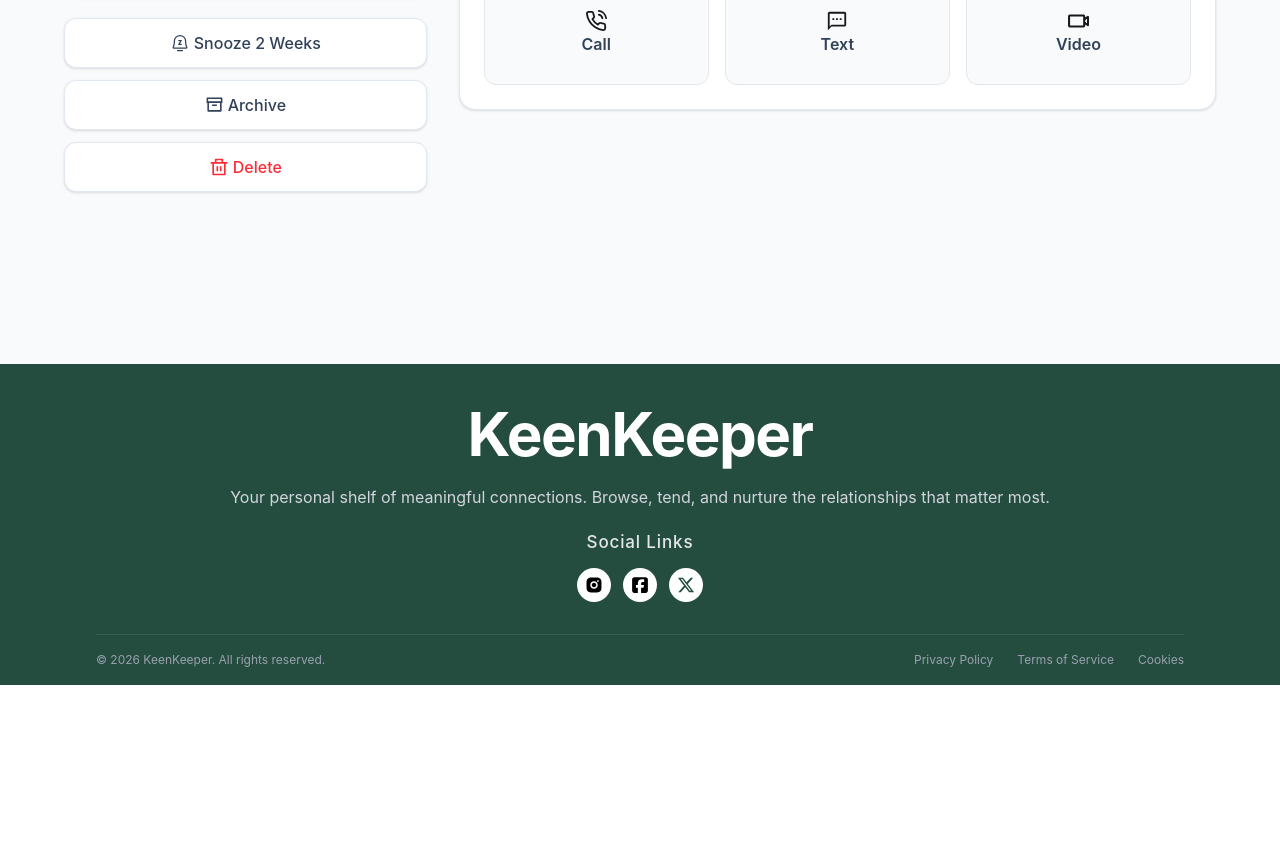
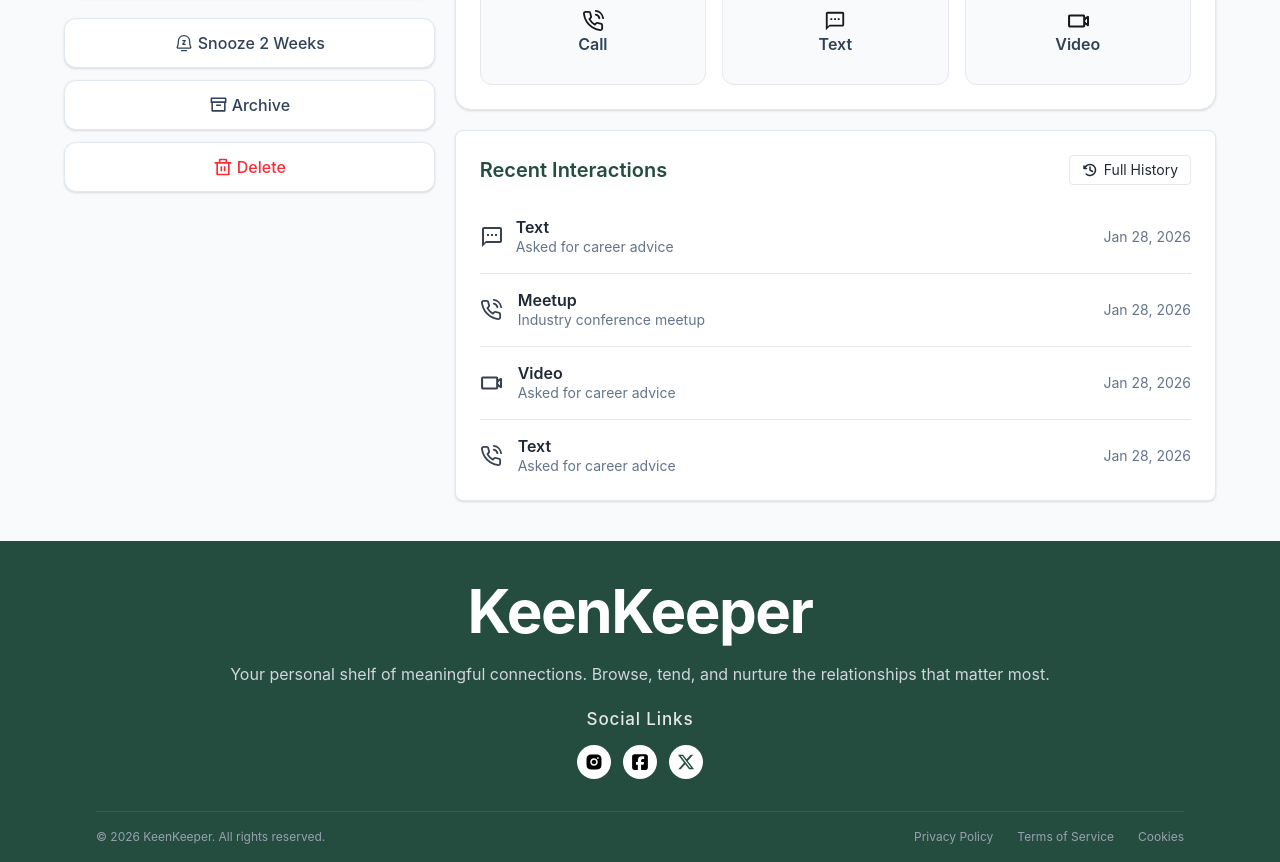
Before and after one commit to HSBHasib/PH-ASSIGNMENT-07, a React (Vite) app: page /friendAbout/1 in a window 1280 px wide. Shown: the part 500-1362 px from the top of the page. Before the commit the page ends 1185 px from the top, so only its background shows below. Built offline with nearby package versions, Linux system fonts and the light colour scheme.

Commit message:
update frinedDetails section and add in friendDetails section new fetures called Recent Interactions

```diff
--- a/src/pages/FriendAbout/FriendAbout.jsx
+++ b/src/pages/FriendAbout/FriendAbout.jsx
@@ -1,7 +1,7 @@
 import React from 'react';
 import { FiPhoneCall } from 'react-icons/fi';
 import { MdOutlineTextsms } from 'react-icons/md';
-import { PiBellSimpleZ, PiVideoCameraBold } from 'react-icons/pi';
+import { PiBellSimpleZ, PiClockCounterClockwiseBold, PiVideoCameraBold } from 'react-icons/pi';
 import { RiArchiveLine, RiDeleteBinLine } from 'react-icons/ri';
 import { Link, useLoaderData, useParams } from 'react-router';
 
@@ -21,7 +21,7 @@
 
     return (
         <div className="bg-[#F8FAFC] min-h-screen p-4 md:p-10">
-            <div className="max-w-6xl mx-auto grid grid-cols-1 lg:grid-cols-12 gap-8">
+            <div className="max-w-6xl mx-auto grid grid-cols-1 lg:grid-cols-12 gap-5">
 
                 {/* Left Column */}
                 <div className="lg:col-span-4 space-y-5">
@@ -94,6 +94,7 @@
                         </div>
                     </div>
 
+                    {/* Relationship Goal */}
                     <div className="bg-white p-6 rounded-lg border border-slate-200 shadow-sm">
                         <div className="flex justify-between items-center mb-4">
                             <h3 className="text-lg text-[#244D3F] font-semibold">Relationship Goal</h3>
@@ -121,6 +122,64 @@
                         </div>
                     </div>
 
+                    {/* Recent Interactions */}
+                    <div className="bg-white p-6 rounded-lg border border-slate-200 shadow-sm ">
+                        <div className="flex justify-between items-center mb-4">
+                            <h2 className="text-xl font-semibold text-[#244D3F]">Recent Interactions</h2>
+                            <button className="flex items-center gap-1.5 px-3 py-1 border border-gray-200 rounded text-sm text-[#1F2937] hover:bg-gray-50">
+                            <PiClockCounterClockwiseBold size={16} /> Full History
+                            </button>
+                        </div>
+
+                        <div className="divide-y divide-gray-200">
+                            <div className="flex justify-between items-center py-4">
+                            <div className="flex items-center gap-3">
+                                <MdOutlineTextsms size={24} className="text-gray-700" />
+                                <div>
+                                <p className="font-semibold text-[#1F2937] leading-tight">Text</p>
+                                <p className="text-sm text-[#64748B]">Asked for career advice</p>
+                                </div>
+                            </div>
+                            <span className="text-sm text-[#64748B]">Jan 28, 2026</span>
+                            </div>
+
+                            <div className="flex justify-between items-center py-4">
+                            <div className="flex items-center gap-4">
+                                <FiPhoneCall size={22} className="text-gray-700" />
+                                <div>
+                                <p className="font-semibold text-[#1F2937] leading-tight">Meetup</p>
+                                <p className="text-sm text-[#64748B]">Industry conference meetup</p>
+                                </div>
+                            </div>
+                            <span className="text-sm text-[#64748B]">Jan 28, 2026</span>
+                            </div>
+
+                            <div className="flex justify-between items-center py-4">
+                            <div className="flex items-center gap-4">
+                                <PiVideoCameraBold size={22} className="text-gray-700" />
+                                <div>
+                                <p className="font-semibold text-[#1F2937] leading-tight">Video</p>
+                                <p className="text-sm text-[#64748B]">Asked for career advice</p>
+                                </div>
+                            </div>
+                            <span className="text-sm text-[#64748B]">Jan 28, 2026</span>
+                            </div>
+
+                            <div className="flex justify-between items-center pt-4">
+                            <div className="flex items-center gap-4">
+                                <FiPhoneCall size={22} className="text-gray-700" />
+                                <div>
+                                <p className="font-semibold text-[#1F2937] leading-tight">Text</p>
+                                <p className="text-sm text-[#64748B]">Asked for career advice</p>
+                                </div>
+                            </div>
+                            <span className="text-sm text-[#64748B]">Jan 28, 2026</span>
+                            </div>
+
+                        </div>
+                        </div>
+
+
                 </div>
             </div>
         </div>
```
